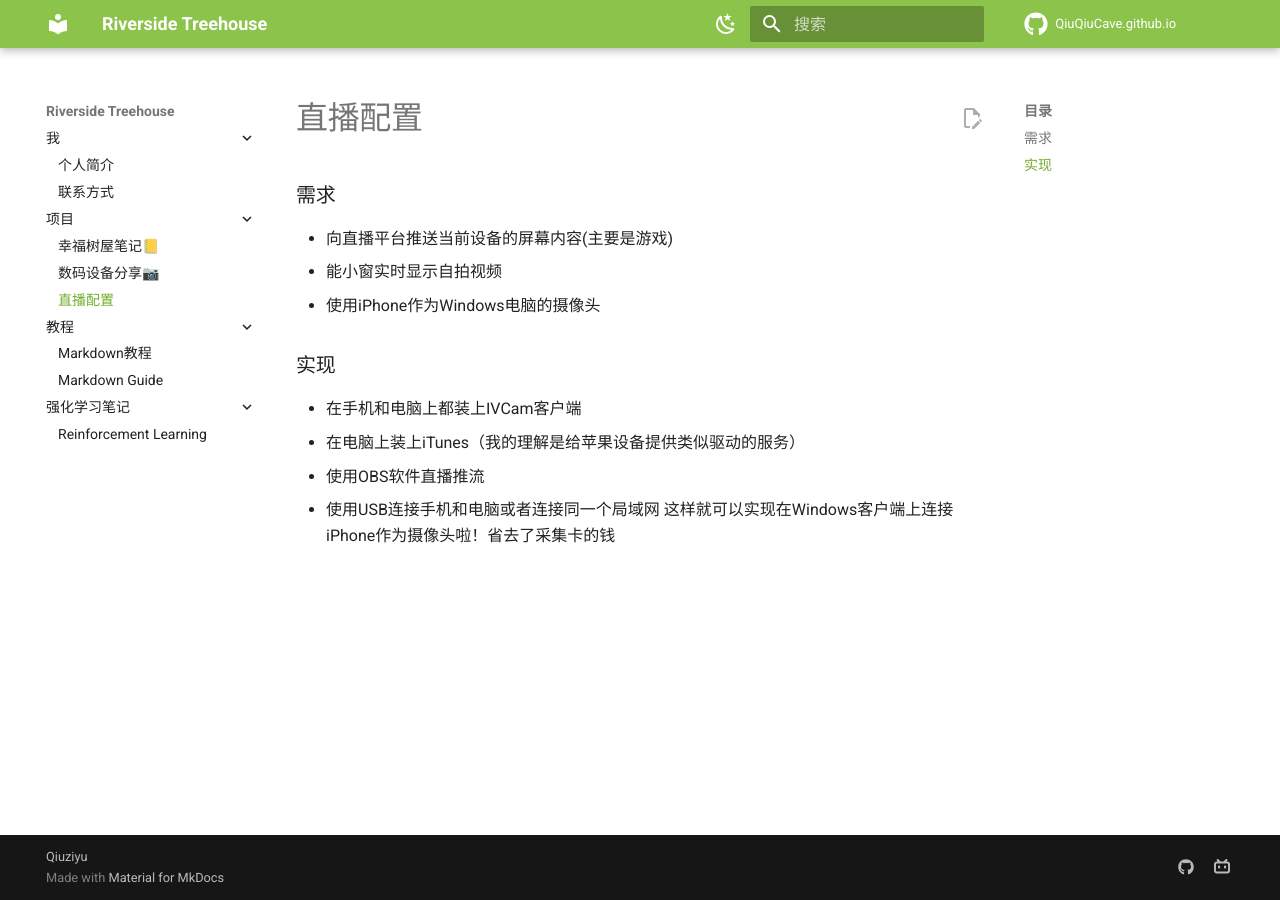
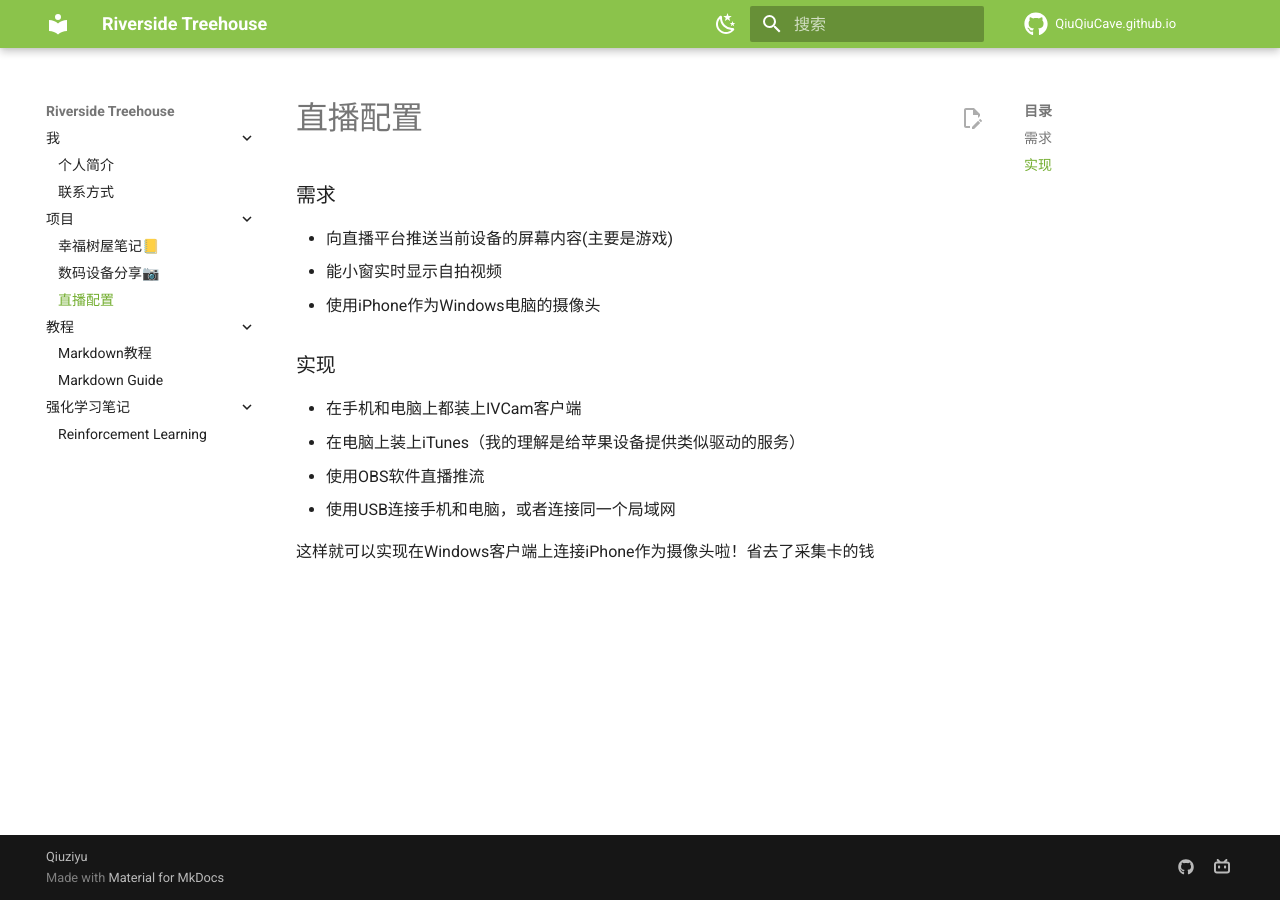
Before and after one commit to QiuQiuCave/QiuQiuCave.github.io, an MkDocs documentation site: the page built from docs/Project/live.md, in a window 1280 px wide. Built offline with MkDocs 1.6.1 and Material for MkDocs 9.7.7, drawn with Linux system fonts in a browser that asks for light colours; comment, search, counter and statistics services are not loaded.

```diff
--- a/docs/Project/live.md
+++ b/docs/Project/live.md
@@ -7,5 +7,6 @@
 - 在手机和电脑上都装上IVCam客户端
 - 在电脑上装上iTunes（我的理解是给苹果设备提供类似驱动的服务）
 - 使用OBS软件直播推流
-- 使用USB连接手机和电脑或者连接同一个局域网
+- 使用USB连接手机和电脑，或者连接同一个局域网
+
 这样就可以实现在Windows客户端上连接iPhone作为摄像头啦！省去了采集卡的钱
```
